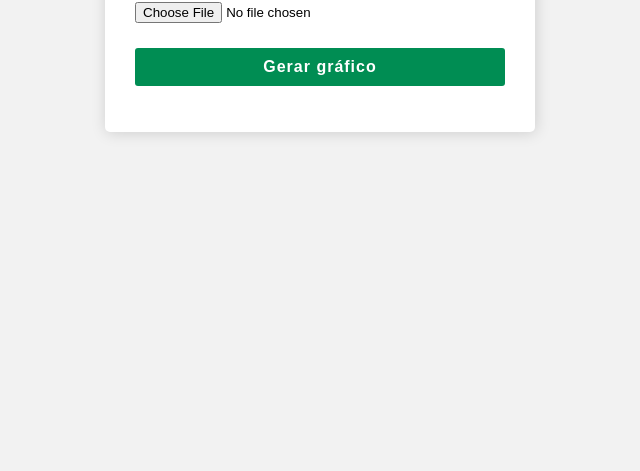
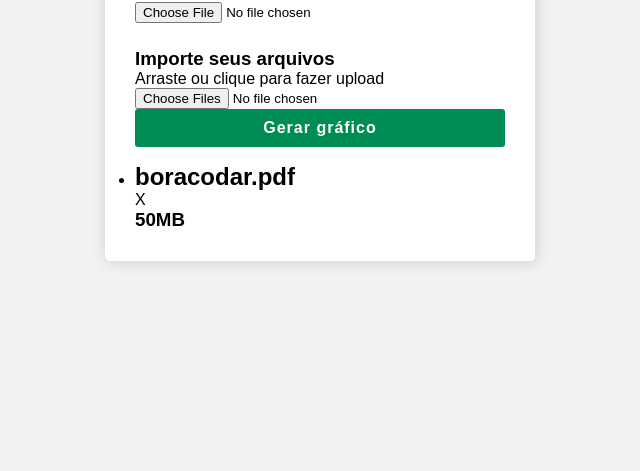
Before and after one commit to WGS-94/WindRose-Python, a Flask app: page / in a window 1280 px wide. Shown: the part 201-672 px from the top of the page, without its empty margins (320-960 px from the left). Run offline with Flask 3, Linux system fonts and the light colour scheme.

Commit message:
:fire: Create main screen

```diff
--- a/templates/home.html
+++ b/templates/home.html
@@ -273,11 +273,45 @@
               <div class="error" id="file"></div>
             </div>
           </div>
+          <div class="upload">
+
+            <label for="file-upload" class="file-upload">
+              <i class='bx bx-cloud-upload'></i>
+            </label>
+
+            <h3> Importe seus arquivos </h3>
+            <p> Arraste ou clique para fazer upload</p>
+
+            <div class="upload-display"> <input id="file-upload" type="file" multiple /> </div>
+
+          </div>
 
           <div class="btn">
             <input type="submit" value="Gerar gráfico" />
           </div>
         </form>
+        <main>
+          <ul id="file-list">
+
+            <li class="file-item">
+              <div class="file-icon">
+                <i class='bx bxs-file-blank'></i>
+              </div>
+
+              <div class="file-name">
+                <div class="top"> <h2> boracodar.pdf </h2> <span class="close"> X </span> </div>
+                <h3> 50MB </h3>
+                <div class="progress-bar-container">
+                      <div class="progress-bar"></div>
+                  <div class="progress-bar-fill"></div>
+                  <div class="progress-bar-text"></div>
+                  </div>
+
+              </div>
+            </li>
+
+          </ul>
+        </main>
       </div>
     </div>
 
```
